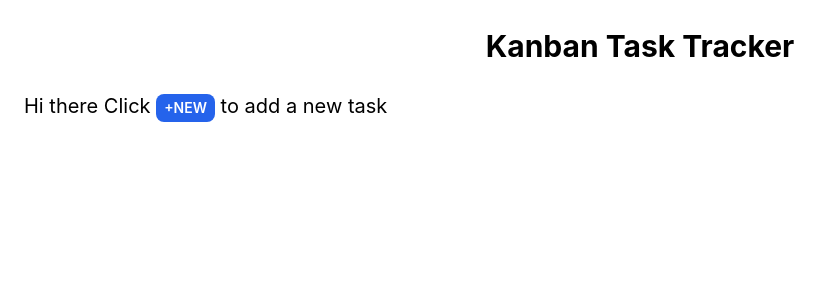
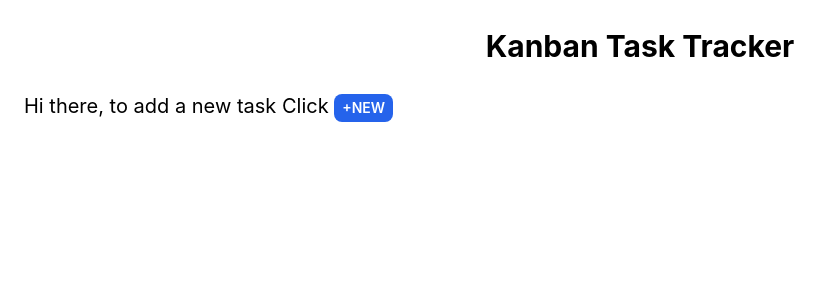
Before and after one commit to G3RGES/kanban-task-tracker, a React (Create React App) app: page / in a window 1280 px wide. Shown: the top 300 px of the page, without its empty margins (0-832 px from the left). Built offline with nearby package versions, Linux system fonts and the light colour scheme.

Commit message:
Update App.js

```diff
--- a/src/App.js
+++ b/src/App.js
@@ -8,10 +8,10 @@ function App() {
       </h1>
 
       <p className="text-xl px-6">
-        <span>Hi there </span>
+        <span>Hi there, </span>
+        <span>to add a new task </span>
         <span>Click </span>
         <AddTask />
-        <span> to add a new task</span>
       </p>
     </>
   );
```
